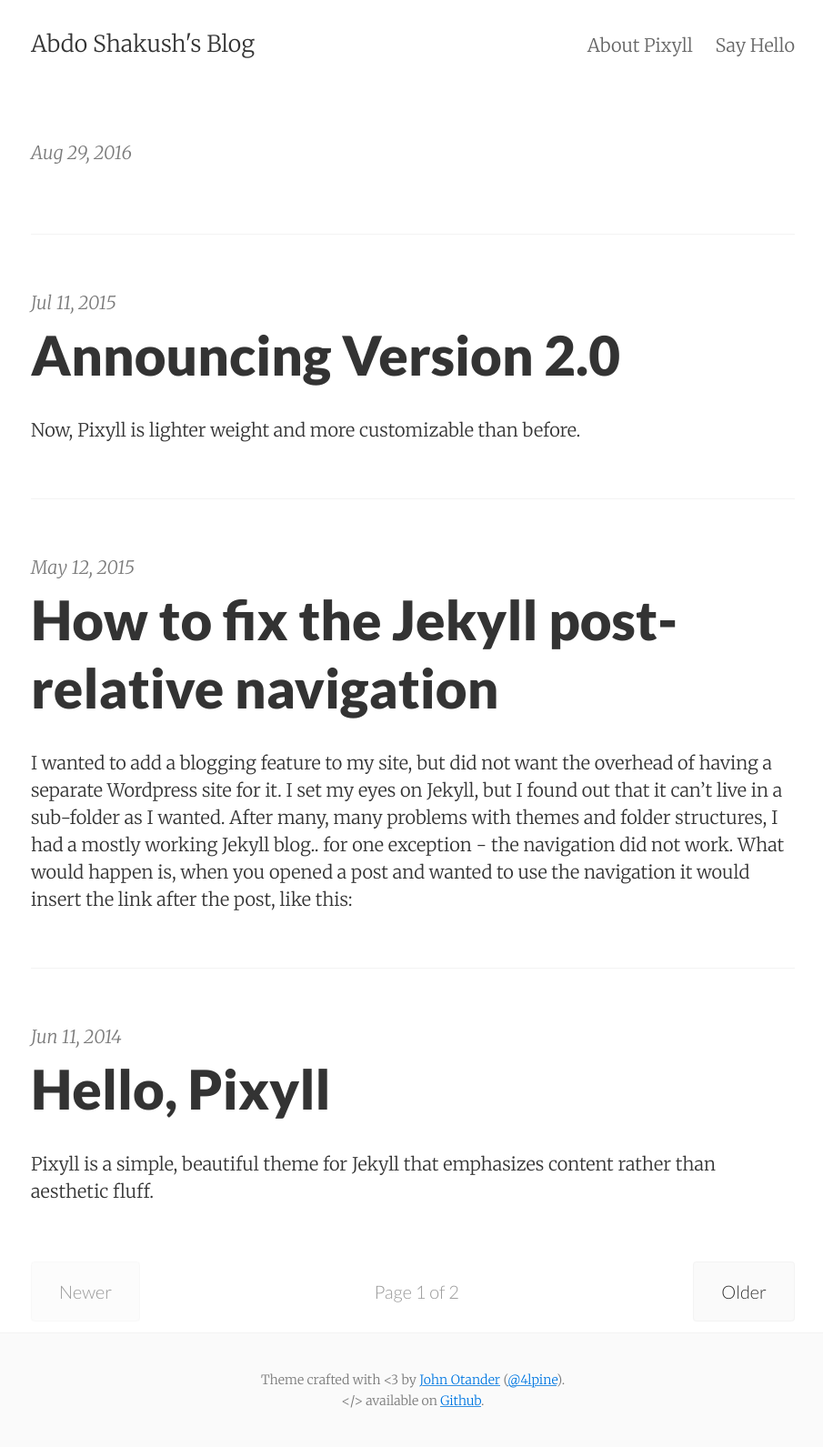
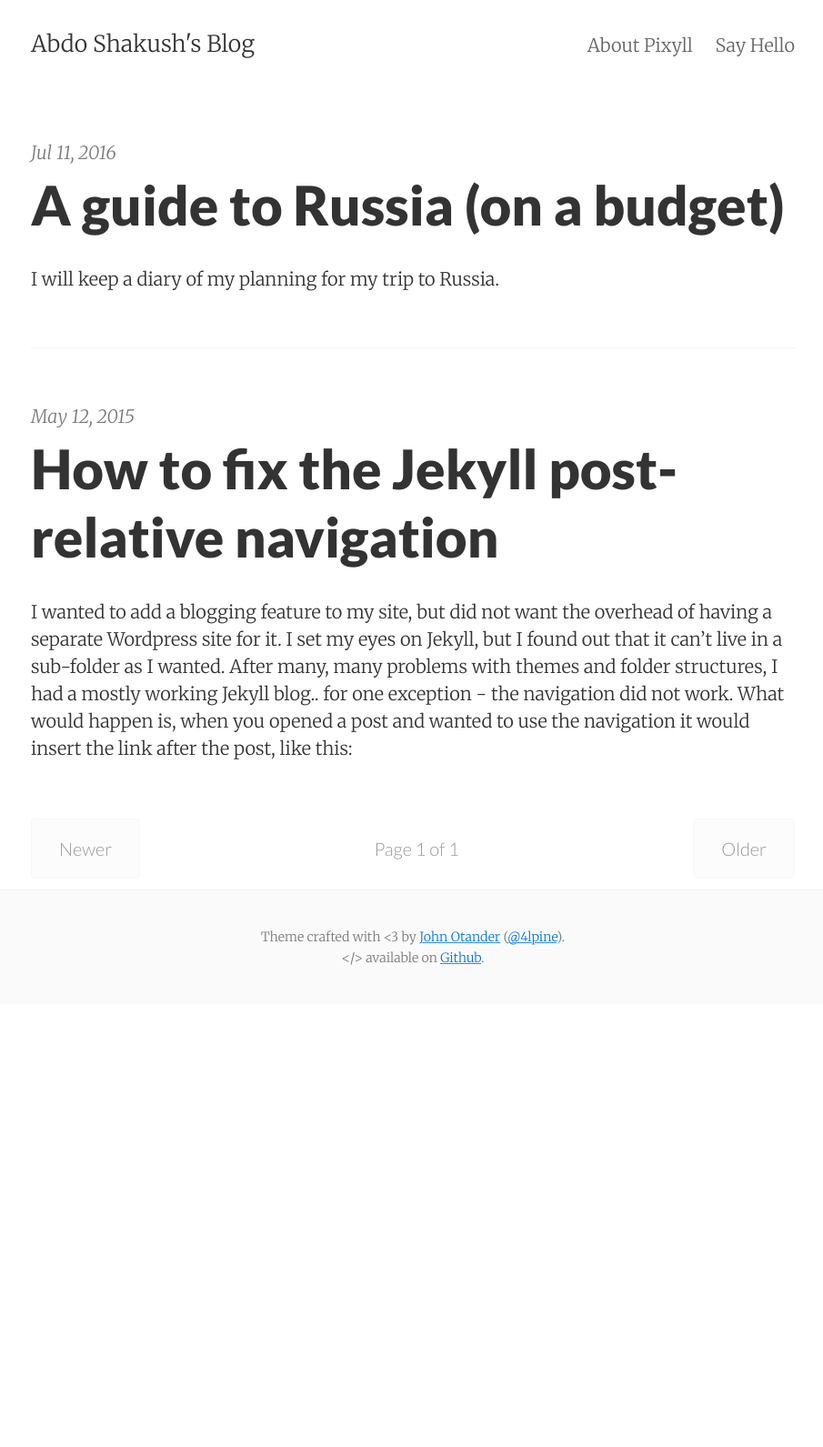
Before and after one commit to AbdoShakush/AbdoShakush.github.io, a Jekyll site: the page built from index.html, in a window 1280 px wide. Shown: the whole page at 91% size, without its empty margins (186-1091 px from the left). Built offline with Jekyll 4.4.1, drawn with Linux system fonts in a browser that asks for light colours; the list of posts is cut into pages by our own code; after the commit the page ends 1104 px from its top, so only the background shows below that.

Commit message:
fixed posts

```diff
--- a/_posts/2014-06-11-welcome-to-pixyll.markdown
+++ /dev/null
@@ -1,26 +0,0 @@
----
-layout:     post
-title:      Hello, Pixyll
-date:       2014-06-11 15:31:19
-summary:    Pixyll is a simple, beautiful theme for Jekyll that emphasizes content rather than aesthetic fluff.
-categories: jekyll pixyll
----
-
-Hello.
-
-Pixyll is a simple, beautiful theme for Jekyll that emphasizes content rather than aesthetic fluff. It's mobile _first_, fluidly responsive, and delightfully lightweight.
-
-It's pretty minimal, but leverages large type and drastic contrast to make a statement, on all devices.
-
-<blockquote>
-  <p>
-    Perfection is achieved, not when there is nothing more to add, but when there is nothing left to take away.
-  </p>
-  <footer><cite title="Antoine de Saint-Exupéry">Antoine de Saint-Exupéry</cite></footer>
-</blockquote>
-
-## Where is it?
-
-Checkout the [Github repository](https://github.com/johnotander/pixyll) to download it, request a feature, or report a bug.
-
-It's free, and open source ([MIT](http://opensource.org/licenses/MIT)).
--- a/_posts/2015-07-11-announcing-pixyll-version-2.md
+++ /dev/null
@@ -1,16 +0,0 @@
----
-layout:     post
-title:      Announcing Version 2.0
-date:       2015-07-11
-summary:    Now, Pixyll is lighter weight and more customizable than before.
-categories: jekyll pixyll
----
-
-In an effort to make Pixyll easier to customize and more aesthetically pleasing, we've release version `2.0`.
-
-Pixyll now features:
-
-* Line anchors in code blocks and new syntax highlighting
-* A customizable variables file
-* Modular, and lighter weight CSS
-* No more `max-width` media queries
--- a/_posts/2016-08-20-Russia.md
+++ b/_posts/2016-07-11-announcing-pixyll-version-2.md
@@ -1,6 +1,9 @@
 ---
-layout: post
-title: Non-tech: A guide to Russia on a budget
+layout:     post
+title:      A guide to Russia (on a budget)
+date:       2016-07-11
+summary:    I will keep a diary of my planning for my trip to Russia.
+categories: jekyll pixyll
 ---
 
 *This article is a work-in-progress and will be updated as I learn*
@@ -43,5 +46,3 @@ For the documents and Visa. Needs to be relatively new.
 # Accommodation
 
 # Places to visit
-
-#
```
Also changed, not shown: _posts/2014-06-08-pixyll-has-pagination.md (deleted, +0 -9 lines), _posts/2014-06-09-so-what-is-jekyll.md (deleted, +0 -17 lines), _posts/2014-06-10-see-pixyll-in-action.md (deleted, +0 -135 lines).
